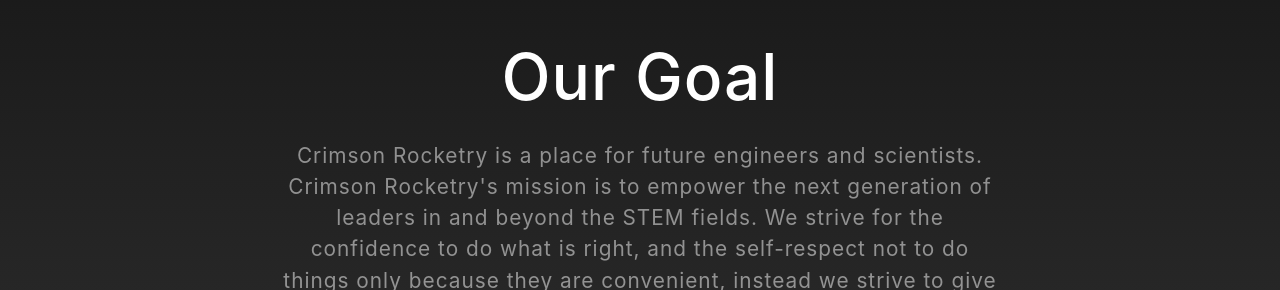
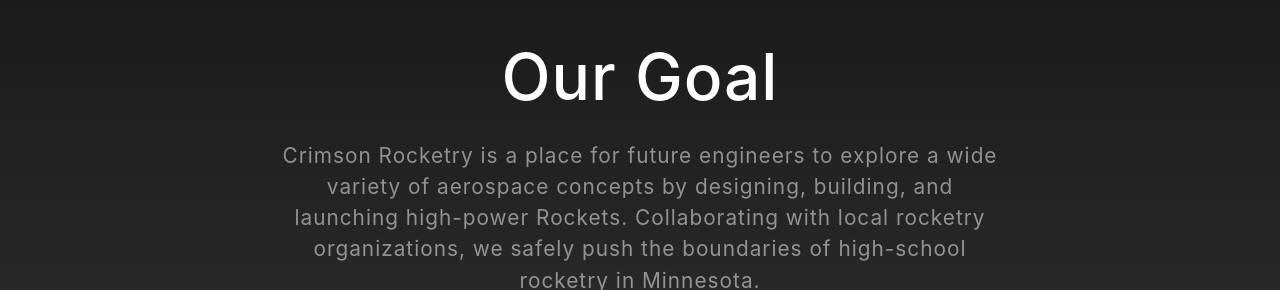
Before and after one commit to crimsonrocketry/crimsonrocketry.github.io, a website with bundled scripts: page index.html in a window 1280 px wide. Shown: the part 921-1211 px from the top of the page. Built offline with nearby package versions, Linux system fonts and the light colour scheme.

Commit message:
Updated goal

```diff
--- a/index.html
+++ b/index.html
@@ -66,7 +66,7 @@
       <div class="row">
         <div class="col-lg-8 mx-auto">
           <h2 class="text-white mb-4" style="font-size: 4rem">Our Goal</h2>
-          <p class="text-white-50" style="font-size: 1.3rem"> Crimson Rocketry is a place for future engineers and scientists. Crimson Rocketry's mission is to empower the next generation of leaders in and beyond the STEM fields. We strive for the confidence to do what is right, and the self-respect not to do things only because they are convenient, instead we strive to give the confidence to do what is difficult. We are rocketry, and we will strive for success beyond the world.<br> <img src="img/logo.png" alt="Logo" style="width:198px;height:198px;"></p>
+          <p class="text-white-50" style="font-size: 1.3rem"> Crimson Rocketry is a place for future engineers to explore a wide variety of aerospace concepts by designing, building, and launching high-power Rockets. Collaborating with local rocketry organizations, we safely push the boundaries of high-school rocketry in Minnesota.<br> <img src="img/logo.png" alt="Logo" style="width:198px;height:198px;"></p>
         </div>
       </div>
     </div>
```
